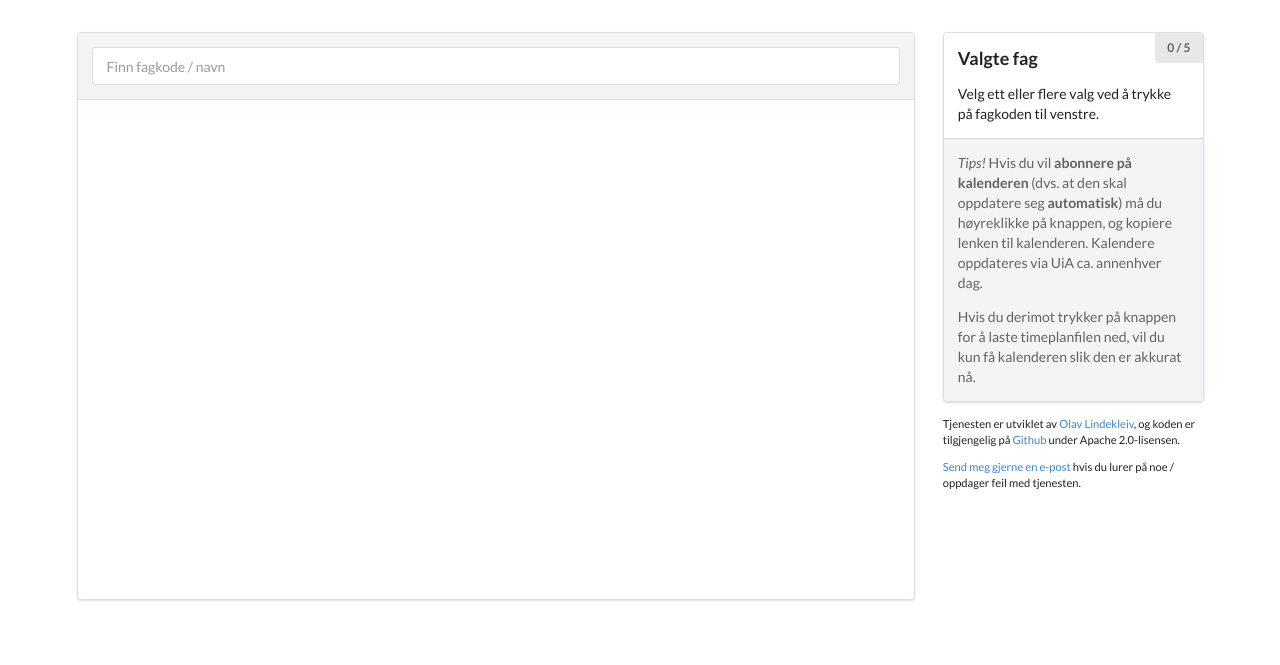
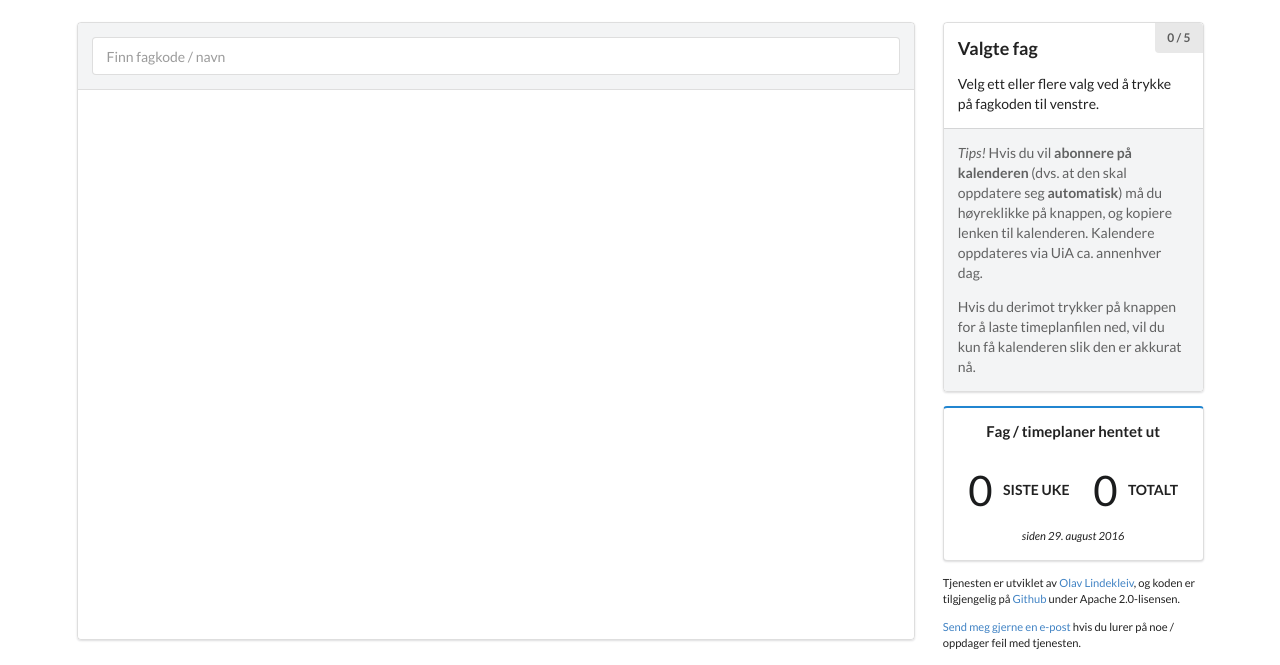
Before and after one commit to oal/timeplan-uia-2, a Flask app: page / in a window 1280 px wide. Shown: the part 293-958 px from the top of the page. Before the commit the page ends 894 px from the top, so only its background shows below. Run offline with Flask 2, Linux system fonts and the light colour scheme; parts of the project's set-up code (start-up, migrations or seed data) failed here and were passed over.

Commit message:
Add simple statistics.

```diff
--- a/main.py
+++ b/main.py
@@ -9,7 +9,7 @@ from icalendar import Calendar
 from icalendar import Event
 
 from manager import TimeTableManager
-from models import db, Course, Lecture, update_course_lectures
+from models import db, Course, Lecture, update_course_lectures, Request
 import config
 
 app = Flask(__name__)
@@ -34,6 +34,10 @@ try:
 except peewee.OperationalError:
     print('DB already created')
 
+try:
+    db.create_tables([Request])
+except peewee.OperationalError:
+    print('Request tracking table already created')
 
 # Routes
 @app.route('/')
@@ -45,7 +49,21 @@ def index():
     """
 
     courses = json.dumps([{'code': c.code, 'name': c.name} for c in Course.select()])
-    return render_template('index.html', courses=courses)
+
+    now = datetime.now()
+    stats_week = Request\
+        .select(peewee.fn.COUNT(Request.id).alias('num_requests'))\
+        .where(Request.time > now - timedelta(days=7))
+
+    stats_total = Request\
+        .select(peewee.fn.COUNT(Request.id).alias('num_requests'))
+
+    return render_template(
+        'index.html',
+        courses=courses,
+        stats_week=stats_week,
+        stats_total=stats_total,
+    )
 
 
 @app.route('/<courses>.ics')
@@ -104,6 +122,11 @@ def courses_ics(courses):
 
         cal.add_component(event)
 
+    # Traffic tracking
+    with db.atomic() as txn:
+        for c in courses:
+            Request.create(course=c)
+
     return Response(cal.to_ical(), content_type='text/calendar; charset=utf-8')
 
 
--- a/models.py
+++ b/models.py
@@ -3,6 +3,7 @@ import peewee
 from playhouse.sqlite_ext import SqliteExtDatabase
 
 db = SqliteExtDatabase('timetables.db')
+
 
 # Models
 class Course(peewee.Model):
@@ -45,3 +46,12 @@ def update_course_lectures(course_code, lectures):
             # Each VEVENT needs an ID. Hash lecture description and start time to get a huge integer.
             uid = lecture['description'] + str(lecture['time_from'])
             Lecture.create(id=abs(hash(uid)), course=course, **lecture)
+
+
+class Request(peewee.Model):
+    id = peewee.IntegerField(primary_key=True)
+    course = peewee.ForeignKeyField(Course)
+    time = peewee.DateTimeField(default=datetime.now)
+
+    class Meta:
+        database = db
--- a/templates/index.html
+++ b/templates/index.html
@@ -12,7 +12,7 @@
 
         .top-video {
             width: 100%;
-            height: 250px;
+            height: 240px;
         }
 
         .course-label {
@@ -22,13 +22,13 @@
         }
 
         .course-results {
-            height: 500px;
+            height: 550px;
             overflow-y: scroll;
         }
     </style>
 </head>
 <body>
-{% raw %}
+
 <div id="app">
     <div class="ui container">
         <div class="ui stackable grid">
@@ -38,9 +38,8 @@
                 <h3>Hva er dette?</h3>
                 <p>
                     Denne siden samler sammen timeplanene fra
-                    <a href="http://timeplan.uia.no/swsuiah/public/no/default.aspx" target="_blank">
-                        Universitetet i Agder sine nettsider
-                    </a>, og gjør dem tilgjengelig i iCal-format. Dette kan du importere inn i de
+                    <a href="http://timeplan.uia.no/swsuiah/public/no/default.aspx" target="_blank">Universitetet i Agder sine nettsider</a>,
+                    og gjør dem tilgjengelig i iCal-format. Dette kan du importere inn i de
                     fleste kalender-applikasjoner på smarttelefoner, PC eller Mac.
                 </p>
                 <p>
@@ -58,6 +57,7 @@
             </div>
         </div>
         <div class="ui horizontal divider"></div>
+        {% raw %}
         <div class="ui stackable grid">
             <div class="ui twelve wide column">
                 <div class="ui segments">
@@ -109,6 +109,29 @@
                     </div>
                 </div>
 
+                <div class="ui center aligned blue segment">
+                    {% endraw %}
+                    <h4>Fag / timeplaner hentet ut</h4>
+                    <div class="ui horizontal statistic">
+                        <div class="value">
+                            {{ stats_week.0.num_requests }}
+                        </div>
+                        <div class="label">
+                            siste uke
+                        </div>
+                    </div>
+                    <div class="ui horizontal statistic">
+                        <div class="value">
+                            {{ stats_total.0.num_requests }}
+                        </div>
+                        <div class="label">
+                            totalt
+                        </div>
+                    </div>
+                    <small><em>siden 29. august 2016</em></small>
+                    {% raw %}
+                </div>
+
                 <small>
                     <p>
                         Tjenesten er utviklet av <a href="https://lindekleiv.com/">Olav Lindekleiv</a>, og koden er
@@ -122,10 +145,10 @@
                 </small>
             </div>
         </div>
-
+        {% endraw %}
     </div>
 </div>
-{% endraw %}
+
 
 <script src="/static/vue.min.js"></script>
 <script>
@@ -149,13 +172,13 @@
             },
             computed: {
                 filteredCourses: function() {
-                    var filter = this.filter.toLowerCase();
+                    var filter = this.filter.toLowerCase().replace('-', '');
                     if(filter.length === 0) {
                         return this.courses;
                     }
 
                     return this.courses.filter(function(course) {
-                        return course.code.toLowerCase().indexOf(filter) !== -1 || course.name.toLowerCase().indexOf(filter) !== -1
+                        return course.code.toLowerCase().replace('-', '').indexOf(filter) !== -1 || course.name.toLowerCase().replace('-', '').indexOf(filter) !== -1
                     })
                 },
                 calendarURL: function() {
```
